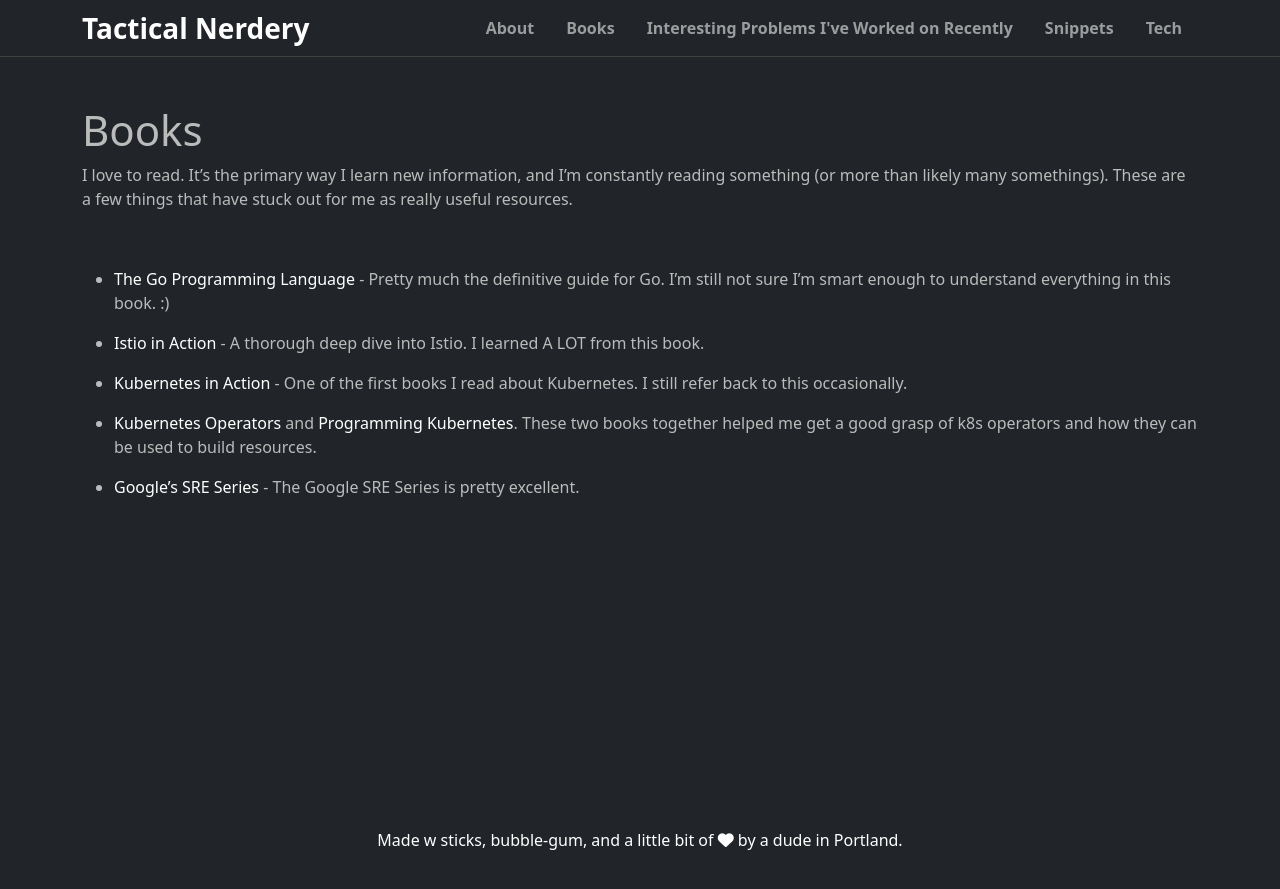
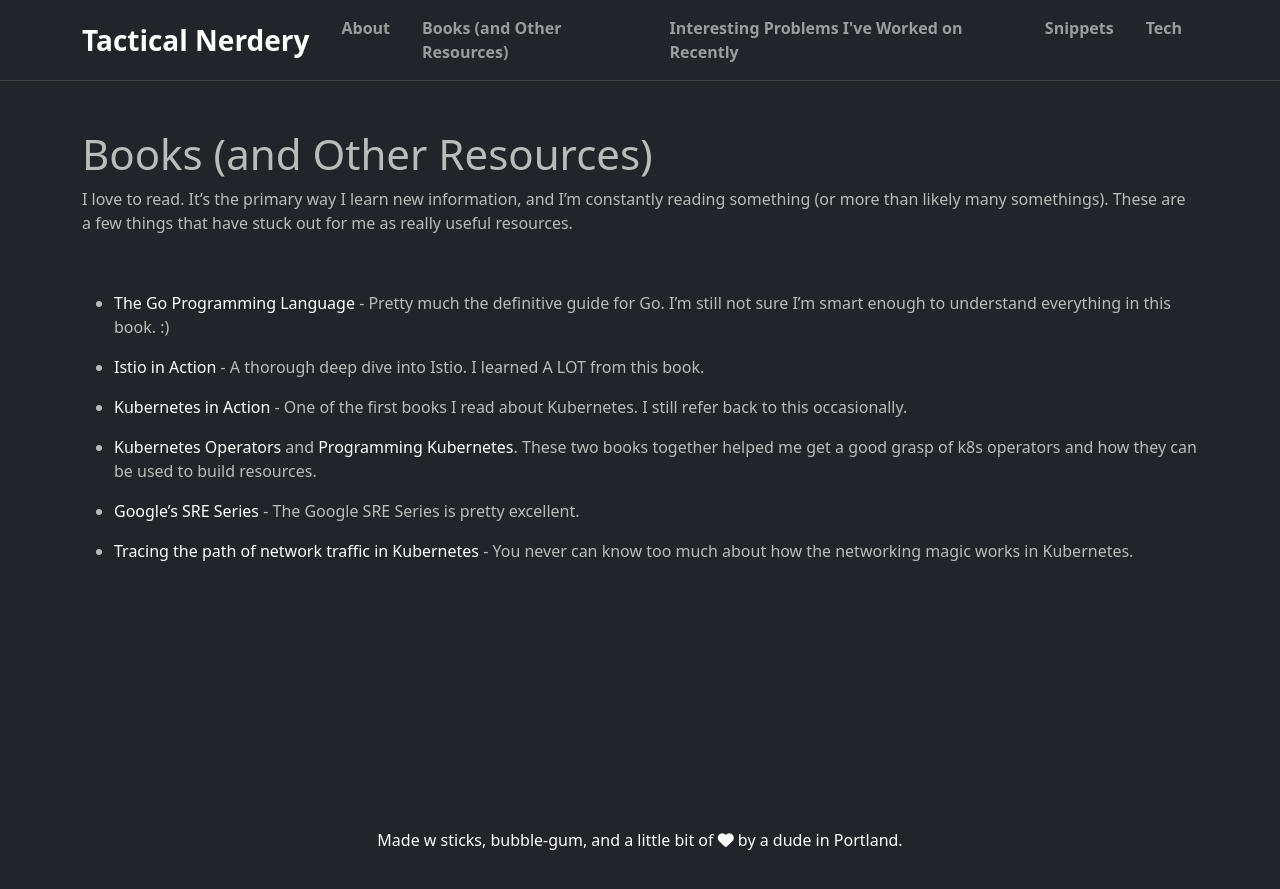
Before and after one commit to rayterrill/tacticalnerdery.com.old, a Jekyll site: the page built from books.md, in a window 1280 px wide. Shown: the top 889 px of the page. Built offline with Jekyll 4.4.1, drawn with Linux system fonts in a browser that asks for light colours; nearby versions of some CDN libraries.

Commit message:
Update books.md

```diff
--- a/books.md
+++ b/books.md
@@ -1,6 +1,6 @@
 ---
 layout: page
-title: Books
+title: Books (and Other Resources)
 permalink: /books/
 ---
 
@@ -17,3 +17,5 @@ permalink: /books/
 * [Kubernetes Operators](https://www.redhat.com/rhdc/managed-files/cl-oreilly-kubernetes-operators-ebook-f21452-202001-en_2.pdf) and [Programming Kubernetes](https://www.oreilly.com/library/view/programming-kubernetes/9781492047094/). These two books together helped me get a good grasp of k8s operators and how they can be used to build resources.
 
 * [Google's SRE Series](https://sre.google/books/) - The Google SRE Series is pretty excellent.
+
+* [Tracing the path of network traffic in Kubernetes](https://learnk8s.io/kubernetes-network-packets) - You never can know too much about how the networking magic works in Kubernetes.
```
